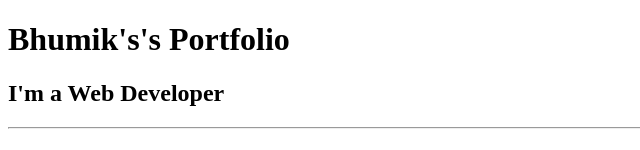
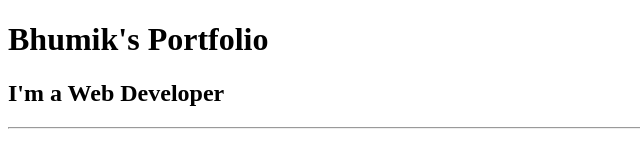
Before and after one commit to BhumikRajput/test-hosting, a plain HTML site: page index.html in a window 1280 px wide. Shown: the top 150 px of the page, without its empty margins (0-640 px from the left). Drawn offline with Linux system fonts and the light colour scheme.

Commit message:
Update index.html

```diff
--- a/index.html
+++ b/index.html
@@ -3,11 +3,11 @@
 
 <head>
   <meta charset="UTF-8">
-  <title>Angela's Portfolio</title>
+  <title>Bhumik's Portfolio</title>
 </head>
 
 <body>
-  <h1>Bhumik's's Portfolio</h1>
+  <h1>Bhumik's Portfolio</h1>
   <h2>I'm a Web Developer</h2>
   <hr />
   <h3><a href="./public/movie-ranking.html">Movie Ranking Project</a></h3>
```
